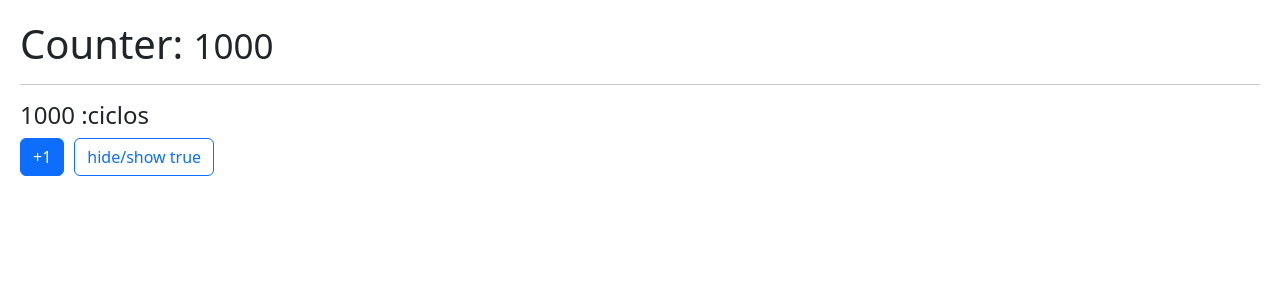
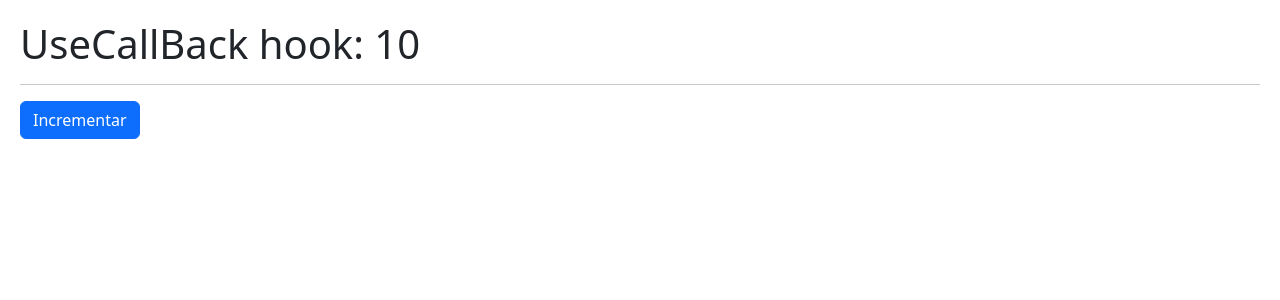
Before and after one commit to jafeth8/hookAppWithVite, a React (Vite) app: page / in a window 1280 px wide. Shown: the top 300 px of the page. Built offline with nearby package versions, Linux system fonts and the light colour scheme.

Commit message:
useCallBack

```diff
--- /dev/null
+++ b/src/06-memos/CallBackHook.jsx
@@ -0,0 +1,33 @@
+import React, { useCallback, useState } from 'react'
+import { ShowIncrement } from './ShowIncrement';
+
+export const CallBackHook = () => {
+
+  const [counter, setCounter] = useState(10);
+
+
+  const increment=useCallback(
+    () => {
+
+      //setCounter(counter + 1);  // no se puede dejar asi ya que se nemoizan los parametros con un valor fijo
+      setCounter((value)=>value+1);
+
+    },
+    [],
+  )
+
+
+  /*const increment = () => {
+    setCounter(counter + 1);
+  };*/
+
+  return (
+    <>
+      <h1>UseCallBack hook: {counter}</h1>
+      <hr />
+
+      <ShowIncrement increment={increment}/>
+    </>
+
+  )
+}
--- /dev/null
+++ b/src/06-memos/ShowIncrement.jsx
@@ -0,0 +1,12 @@
+import React from "react";
+
+
+export const ShowIncrement = React.memo(({increment}) => {
+
+  console.log("me volvi a generar :(");
+  return (
+    <button className="btn btn-primary" onClick={()=>{increment()}}>
+        Incrementar
+    </button>
+  )
+})
--- a/src/main.jsx
+++ b/src/main.jsx
@@ -7,6 +7,7 @@
 import { MultipleCustomHooks } from './03-examples/MultipleCustomHooks'
 import { FocusScreen } from './04-useRef/FocusScreen'
 import { Layout } from './05-useEfectLayout/Layout'
+import { CallBackHook } from './06-memos/CallBackHook'
 import { MemoHook } from './06-memos/MemoHook'
 import { Memorize } from './06-memos/Memorize'
 import { HooksApp } from './HooksApp'
@@ -14,6 +15,6 @@
 
 ReactDOM.createRoot(document.getElementById('root')).render(
   //<React.StrictMode>
-    <MemoHook/>
+    <CallBackHook/>
   //</React.StrictMode>,
 )
```
